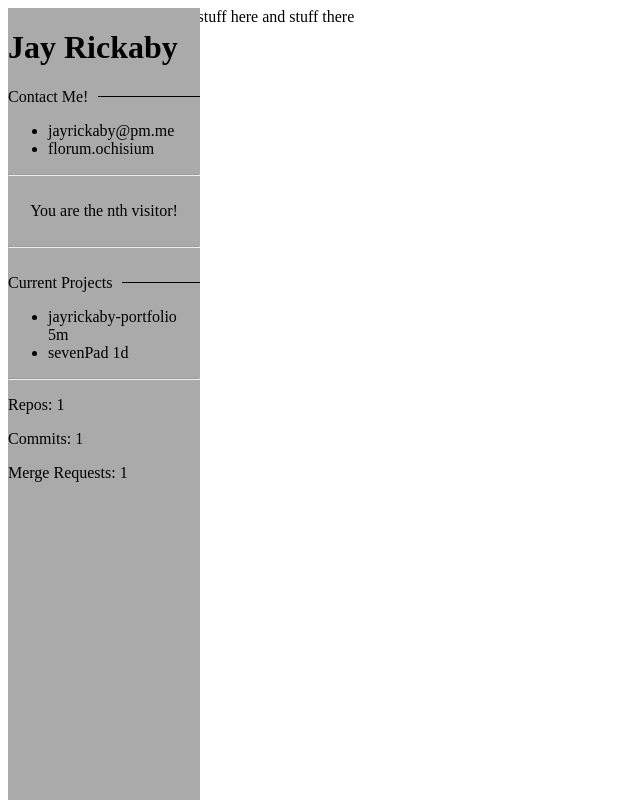
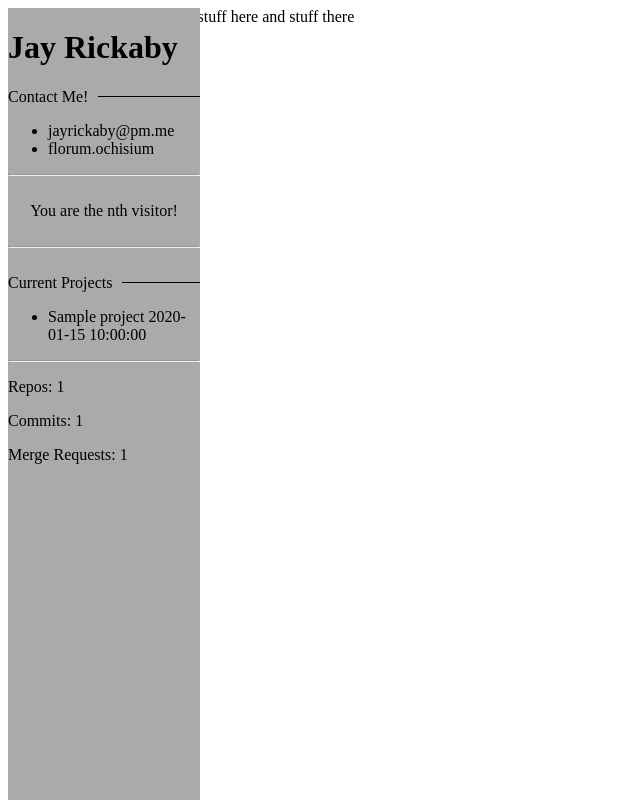
Before and after one commit to jayrickaby/portfolio-jayrickaby, a Flask app: template src/portfolio/templates/index.html in a window 1280 px wide. Shown: the whole page, without its empty margins (0-640 px from the left). Run offline with Flask 3, Linux system fonts and the light colour scheme; the template is opened without the code that fills it: most values are stand-ins (such as "Sample title", 1, 10 or a date in 2020); parts of the project's set-up code (start-up, migrations or seed data) failed here and were passed over.

Commit message:
feat: add latest projects to html

```diff
--- a/src/portfolio/templates/index.html
+++ b/src/portfolio/templates/index.html
@@ -32,8 +32,9 @@
             <div class="current-projects">
                 <div class="divider">Current Projects</div>
                 <ul>
-                    <li>jayrickaby-portfolio 5m</li>
-                    <li>sevenPad 1d</li>
+                    {% for project in hackatime_current_projects %}
+                        <li>{{ project.name }} {{ project.lastEditTime }}</li>
+                    {% endfor %}
                 </ul>
             </div>
 
--- a/src/portfolio/wsgi.py
+++ b/src/portfolio/wsgi.py
@@ -10,15 +10,14 @@ app = Flask(__name__)
 gh = github.Github()
 ht = hackatime.Hackatime()
 
-print(ht.get_latest_projects())
-
 @app.route('/')
 def index():
     return render_template(
         'index.html',
         git_commit_count= gh.get_commit_count(),
         git_merge_count= gh.get_merge_count(),
-        git_repo_count = gh.get_repo_count()
+        git_repo_count = gh.get_repo_count(),
+        hackatime_current_projects = ht.get_latest_projects()
     )
 
 if __name__ == '__main__':
```
